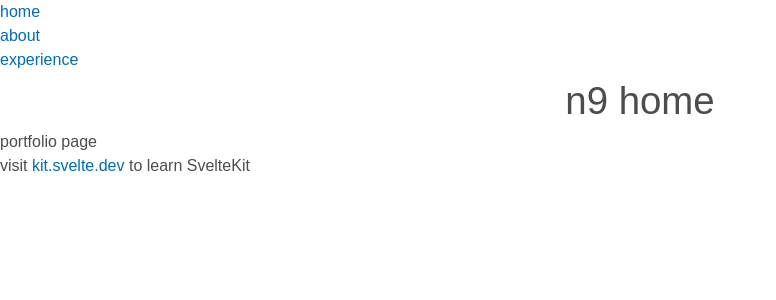
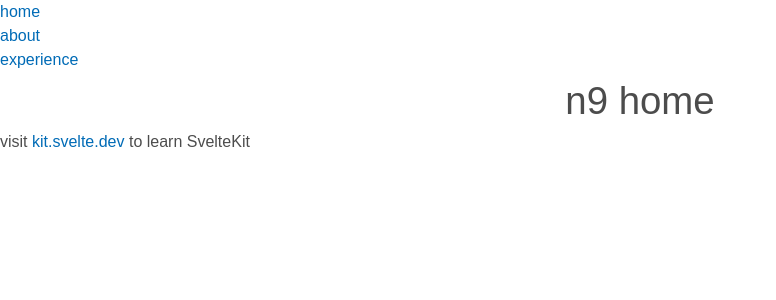
Before and after one commit to n9d0g/njil.dev, a SvelteKit app: page / in a window 1280 px wide. Shown: the top 300 px of the page, without its empty margins (0-776 px from the left). Built offline with nearby package versions, Linux system fonts and the light colour scheme.

Commit message:
remove p tag

```diff
--- a/src/routes/+page.svelte
+++ b/src/routes/+page.svelte
@@ -4,5 +4,4 @@
 
 <section class="flex justify-center items-center">
 	<h1>n9 home</h1>
-	<p>portfolio page</p>
 </section>
```
